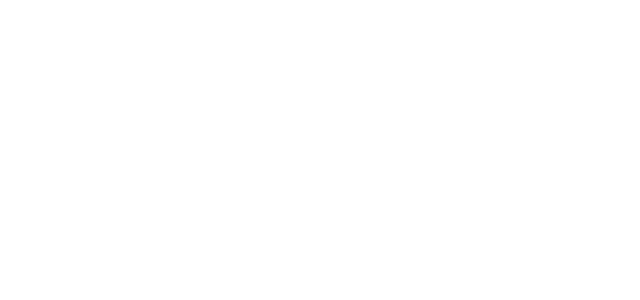
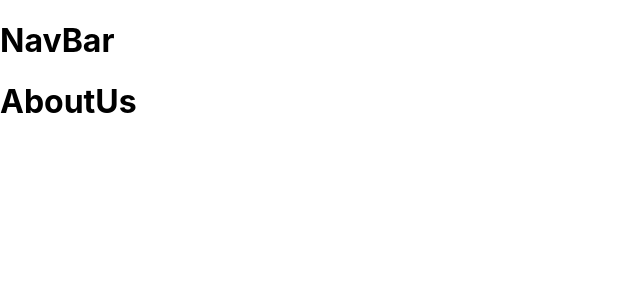
Before and after one commit to alvaroDalmau/bonappeteat-client, a React (Create React App) app: page / in a window 1280 px wide. Shown: the top 300 px of the page, without its empty margins (0-640 px from the left). Built offline with nearby package versions, Linux system fonts and the light colour scheme.

Commit message:
starting routes

```diff
--- a/src/App.js
+++ b/src/App.js
@@ -1,13 +1,21 @@
 import React, { Component } from 'react';
 import { Switch, Route } from 'react-router-dom';
-// import NavBar from './components/NavBar';
+import NavBar from './components/NavBar';
+import Home from './components/Home';
+import AboutUs from './components/AboutUs'
 
  class App extends Component {
   render() {
     return <React.Fragment>
-      {/* <NavBar /> */}
+      <NavBar />
       <Switch>
-        <Route patch='/'/>
+        <Route exact patch='/' render={(routerProps)=>{
+          return(
+            <NavBar {...routerProps}/>,
+            <Home {...routerProps}/>,
+            <AboutUs {...routerProps}/>
+          )
+        }}/>
         <Route patch='/restaurant'/>
         <Route patch='/profile'/>
       </Switch>
--- a/src/components/AboutUs.js
+++ b/src/components/AboutUs.js
@@ -0,0 +1,12 @@
+import React, { Component } from 'react'
+
+ class AboutUs extends Component {
+    render() {
+        return (
+            <div>
+                <h1>AboutUs</h1>
+            </div>
+        )
+    }
+}
+export default AboutUs
--- a/src/components/Home.js
+++ b/src/components/Home.js
@@ -0,0 +1,12 @@
+import React, { Component } from 'react'
+
+class Home extends Component {
+    render() {
+        return (
+            <div>
+                <h1>HOME</h1>
+            </div>
+        )
+    }
+}
+export default Home
--- a/src/components/NavBar.js
+++ b/src/components/NavBar.js
@@ -0,0 +1,12 @@
+import React, { Component } from 'react'
+
+class NavBar extends Component {
+    render() {
+        return (
+            <div>
+                <h1>NavBar</h1>
+            </div>
+        )
+    }
+}
+export default NavBar
```
Also changed, not shown: package.json (+1 -6 lines).
